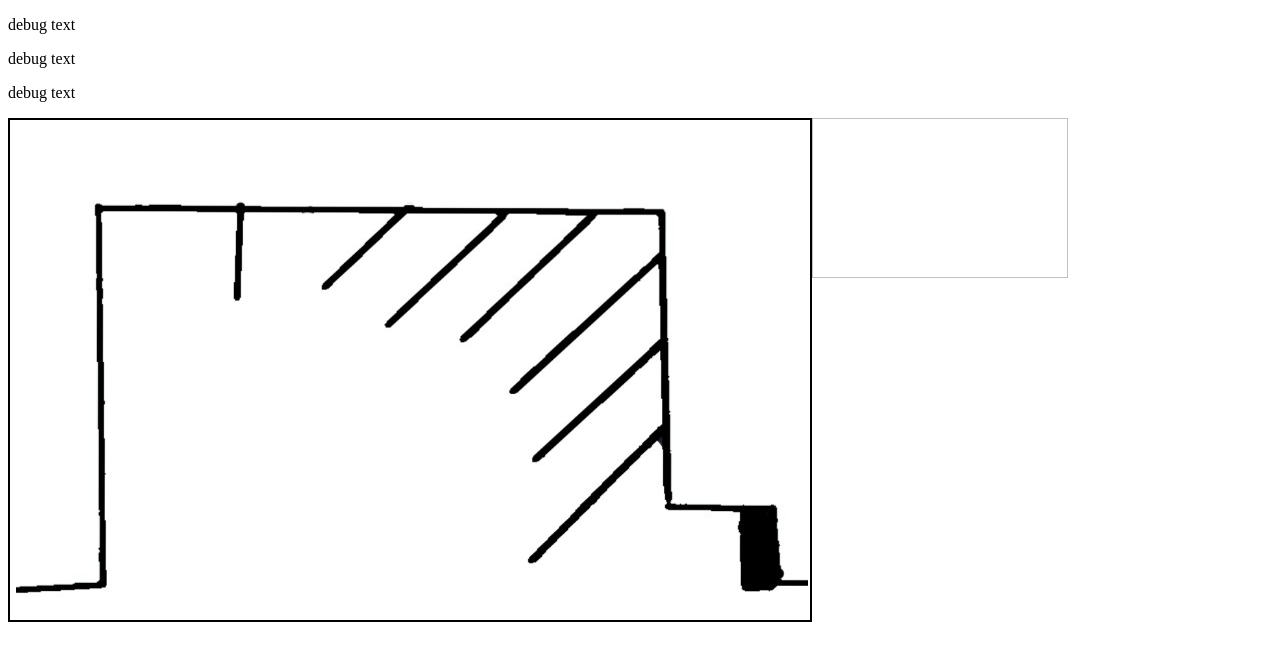
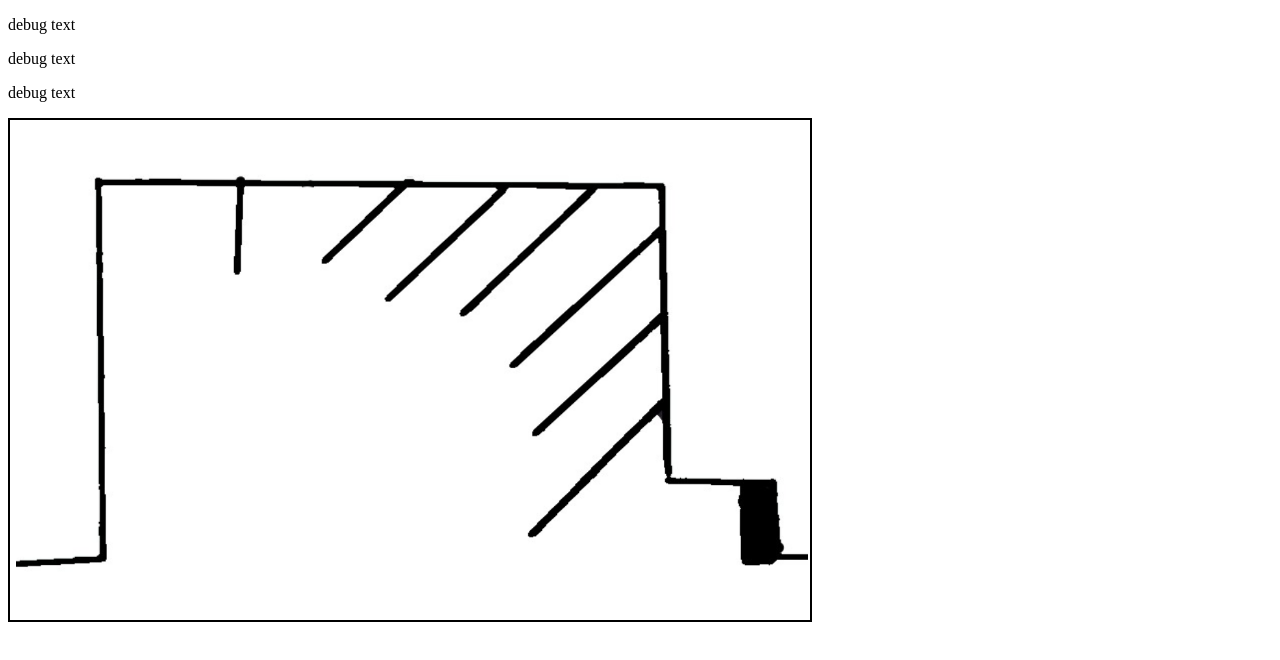
Before and after one commit to ceculbe/LotMonitor, a plain HTML site: page index.html in a window 1280 px wide. Drawn offline with Linux system fonts and the light colour scheme.

Commit message:
Update index.html

```diff
--- a/index.html
+++ b/index.html
@@ -23,8 +23,7 @@ image {
 <canvas id="myCanvas" width="800" height="500" style="border:2px solid #000000;">
 </canvas>
 
-  <img id="ParkingLot" scr="smolparkinglot.png" z-index=-1>
-    <img id="Green" scr="green.png" z-index=2 width="20%" height="20%">
+  <img id="ParkingLot" scr="smolparkinglot.png" >
 
 <script type="text/javascript">
 var dataArray;
@@ -41,10 +40,7 @@ function LoadFile() {
     var answer;
     if(dataArray[0] == 1){
         answer = "Yes.";
-
-
-
-
+        //<image id="Green" left="50%" top="50%" src="green.png" style="border:2px solid #000000;">
     } else {
         answer = "No.";
         //<image id="Red" left="50%" top="50%" src="red.png" style="border:2px solid #000000;">
@@ -90,10 +86,8 @@ img.src='smolparkinglot.png';
 img.onload = function () {
 var c=document.getElementById('myCanvas');
 var ctx=c.getContext('2d');
-ctx.drawImage(img,6,0,792,498.6);
+ctx.drawImage(img,6,-26,792,498.6);
 }
-
-
 </script>
 
 </body>
```
